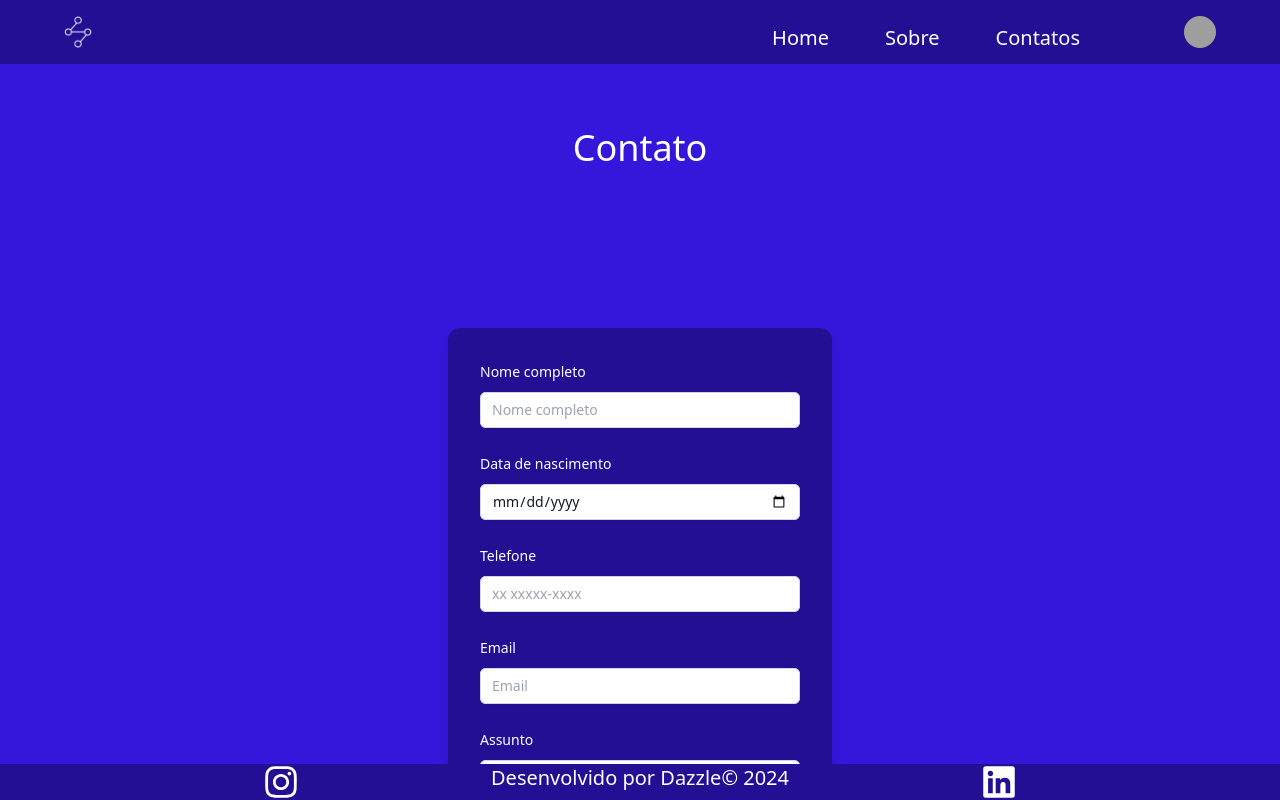
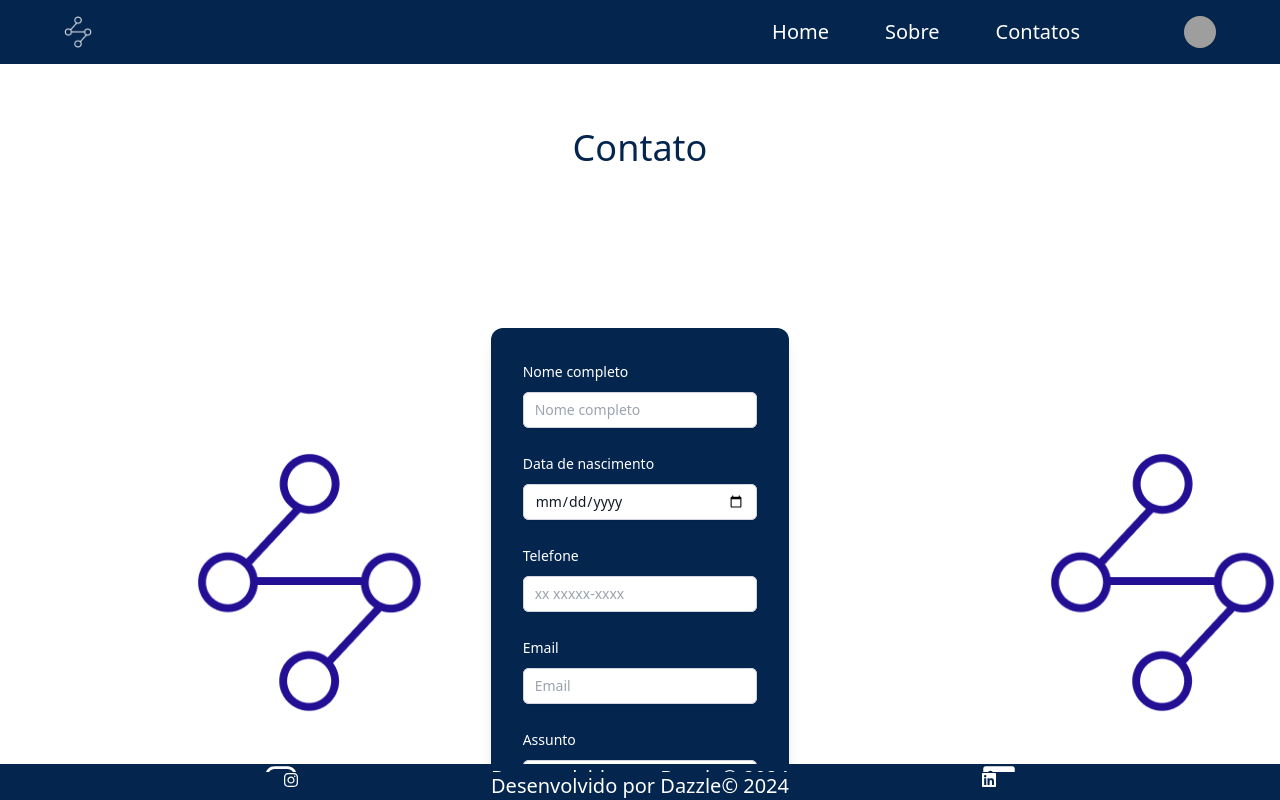
Before and after one commit to mersunsacumene/Front-End-TCC, a React (Vite) app in the folder front end/: page /contact in a window 1280 px wide. Shown: the top 800 px of the page. Built offline with nearby package versions, Linux system fonts and the light colour scheme; grey boxes are pictures that could not be loaded.

Commit message:
paginaSobre

```diff
--- a/front end/src/App.jsx
+++ b/front end/src/App.jsx
@@ -6,11 +6,15 @@ import Footer from './components/Footer';
 
 function App() {
   return (
+    <div>
       <div className="text-4xl">
         <Navbar />
         <Outlet />
 
       </div>
+      <Footer />
+      </div>
+
   )
 }
 
--- a/front end/src/components/Navbar.jsx
+++ b/front end/src/components/Navbar.jsx
@@ -29,9 +29,9 @@ const Navbar = () => {
         </div>
         <div class=" absolute right-32 hidden sm:ml-6 sm:block ">
           <div class="flex space-x-10 " >
-            <a class="text-branco hover:bg-branco hover:text-azul rounded-xl px-2 py-2 text-xl font-medium "><Link to="/">Home</Link></a>
-            <a class="text-branco hover:bg-branco hover:text-azul rounded-xl px-2 py-2 text-xl font-medium"><Link to="/about">Sobre</Link></a>
-            <a class="text-branco hover:bg-branco hover:text-azul rounded-xl px-2 py-2 text-xl font-medium"><Link to="/contact">Contatos</Link></a>
+            <a class="text-branco hover:bg-branco hover:text-azul rounded-xl px-2 py-0.5 text-xl font-medium "><Link to="/">Home</Link></a>
+            <a class="text-branco hover:bg-branco hover:text-azul rounded-xl px-2 py-0.5 text-xl font-medium"><Link to="/about">Sobre</Link></a>
+            <a class="text-branco hover:bg-branco hover:text-azul rounded-xl px-2 py-0.5 text-xl font-medium"><Link to="/contact">Contatos</Link></a>
           </div>
         </div>
       </div>
--- a/front end/src/routes/About.jsx
+++ /dev/null
@@ -1,11 +0,0 @@
-import React from 'react'
-
-const About = () => {
-    return (
-        <div>
-            <h1>Página de sobre</h1>
-        </div>
-    )
-}
-
-export default About
--- /dev/null
+++ b/front end/src/views/About.jsx
@@ -0,0 +1,22 @@
+import React from 'react'
+import about from "../assets/about.jpg"
+const About = () => {
+    return (
+       <div>
+        <div className=''>
+            <img className='w-full h-96 fixed opacity-50'src={about}/>
+            <h1 className='text-center'>Sobre o Dazzle</h1>
+            <h3 className='text-center'>Somos um grupo criado na fiec e desenvolvemos uma ferramenta chamada For M.E.I para ajudar os prestadores de serviços e aqueles que precisam dos serviços</h3>
+        </div>
+
+            <div>
+            </div>
+
+
+            <div>
+            </div>
+       </div>
+    )
+}
+
+export default About
--- a/front end/src/routes/Contact.jsx
+++ b/front end/src/views/Contact.jsx
@@ -1,16 +1,16 @@
 import React from 'react'
 import Footer from '../components/Footer'
 import logo from "../assets/logoBranca.png";
-
+import logo2 from "../assets/logoAzul.png";
 const Contact = () => {
     return (
 
         <div class="flex flex-row ">
-       <div className="bg-azulClaro h-lvh">
-      <img className=" pl-96 pt-96" src={logo}></img>
+       <div className="bg-white w-1/3 h-lvh">
+      <img className=" pl-48 pt-96" src={logo2}></img>
     </div>
-        <div class="bg-azulClaro w-full max-w-4xl p-16">
-          <p className='text-white text-center'><h1>Contato</h1></p>
+        <div class="bg-white w-1/3 max-w-4xl p-16">
+          <p className='text-azul text-center'><h1>Contato</h1></p>
           <form class="bg-azul mt-40 rounded-xl w-full max-w-4xl p-8 shadow-lg space-y-6" action="#" method="POST">
           <div>
               <label for="name" class="block text-sm font-medium leading-6 text-white">Nome completo </label>
@@ -55,8 +55,8 @@ const Contact = () => {
             </div>
           </form>
         </div>
-        <div className="bg-azulClaro h-lvh">
-      <img className=" pr-96 pt-96 " src={logo}></img>
+        <div className="bg-white w-1/3 h-lvh">
+      <img className=" pl-48 pt-96 " src={logo2}></img>
     </div>
 
         <Footer />
--- a/front end/src/routes/EsqueceuSenha.jsx
+++ b/front end/src/views/EsqueceuSenha.jsx
@@ -5,7 +5,7 @@ import EsqueceuSenhaCom from '../components/EsqueceuSenhaCom';
 const EsqueceuSenha = () => {
  return (
     <div className="columns-2 h-screen">
-    <div className="bg-gradient-to-t from-blue-950 to-azulClaro h-screen">
+    <div className="bg-azul h-screen">
       <img className=" pl-80 pt-80 " src={logo}></img>
     </div>
     <div className="h-full place-content-center">
--- a/front end/src/routes/Login.jsx
+++ b/front end/src/views/Login.jsx
@@ -5,7 +5,7 @@ import FormLogin from '../components/FormLogin';
 const Login = () => {
  return (
   <div className="columns-2 h-screen">
-    <div className="bg-gradient-to-t from-blue-950 to-azulClaro h-screen">
+    <div className="bg-azul h-screen">
       <img className=" pl-80 pt-80 " src={logo}></img>
     </div>
     <div className="h-full place-content-center">
--- a/front end/src/routes/SignUp.jsx
+++ b/front end/src/views/SignUp.jsx
@@ -5,7 +5,7 @@ import FormSignUp from '../components/FormSignUp'
 const SignUp = () => {
   return (
     <div className="columns-2 h-screen">
-    <div className="bg-gradient-to-t from-blue-950 to-azulClaro h-screen">
+    <div className="bg-azul h-screen">
       <img className=" pl-80 pt-80 " src={logo}></img>
     </div>
     <div className="h-full place-content-center">
--- a/front end/tailwind.config.js
+++ b/front end/tailwind.config.js
@@ -4,8 +4,7 @@ export default {
   theme: {
     extend: {
       colors: {
-        azulClaro:"#3317DB",
-        azul: "#220F93",
+        azul: "#03254E",
         branco: "#ffffff",
       }
     },
```
Also changed, not shown: front end/src/main.jsx (+7 -7 lines), front end/src/assets/about.jpg (added), front end/src/views/ErrorPage.jsx (renamed from front end/src/routes/ErrorPage.jsx), front end/src/views/Home.jsx (renamed from front end/src/routes/Home.jsx).
